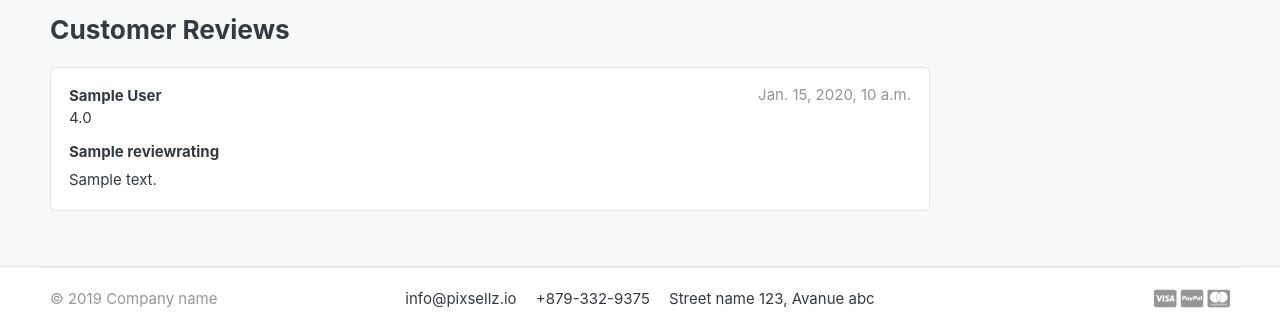
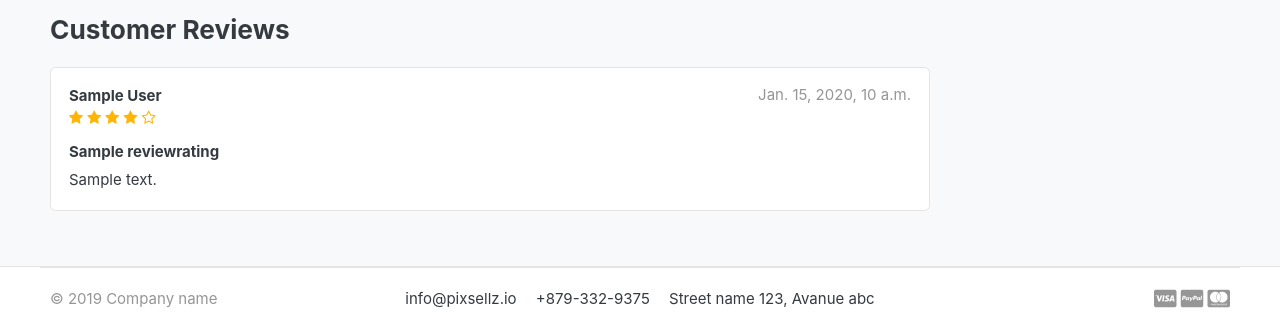
Before and after one commit to RUPESH-YADRAJ/E-COMMERCE-WEBSITE, a Django app: a page that uses templates/store/product_detail.html in a window 1280 px wide. Shown: the part 1042-1354 px from the top of the page. Run offline with Django 5.2, Linux system fonts and the light colour scheme; a user stored in the database is signed in; tables that the repository leaves empty hold one stand-in row (values such as "Sample post"); grey boxes marked "Sample" are stand-in pictures; some libraries are stand-ins or nearby versions; some web fonts are replaced.

Commit message:
star for review card and css for star

```diff
--- a/greatkart/static/css/custom.css
+++ b/greatkart/static/css/custom.css
@@ -40,3 +40,7 @@ input:checked ~ label, label:hover ~ label{
 input:checked + label:hover, input:checked ~ label:hover, input:checked ~ label:hover ~ label, label:hover ~ input:checked ~ label{
   color: #cc9000;
 }
+
+.rating-star i{
+  color: #ffb503 !important;
+}
--- a/templates/store/product_detail.html
+++ b/templates/store/product_detail.html
@@ -121,7 +121,15 @@
 				<div class="text">
 					<span class="date text-muted float-md-right">{{review.updated_at}} </span>
 					<h6 class="mb-1">{{review.user.full_name}} </h6>
-					{{review.rating}}
+					<div class = "rating-star">
+						<span>
+							<i class = "fa fa-star{% if review.rating == 0.5 %}-half-o{% elif review.rating < 1 %}-o {% endif %}" aria-hiddden ="true"></i>
+							<i class = "fa fa-star{% if review.rating == 1.5 %}-half-o{% elif review.rating < 2 %}-o {% endif %}" aria-hiddden ="true"></i>
+							<i class = "fa fa-star{% if review.rating == 2.5 %}-half-o{% elif review.rating < 3 %}-o {% endif %}" aria-hiddden ="true"></i>
+							<i class = "fa fa-star{% if review.rating == 3.5 %}-half-o{% elif review.rating < 4 %}-o {% endif %}" aria-hiddden ="true"></i>
+							<i class = "fa fa-star{% if review.rating == 4.5 %}-half-o{% elif review.rating < 5 %}-o {% endif %}" aria-hiddden ="true"></i>
+						</span>
+					</div>
 
 				</div>
 			</div> <!-- icontext.// -->
```
